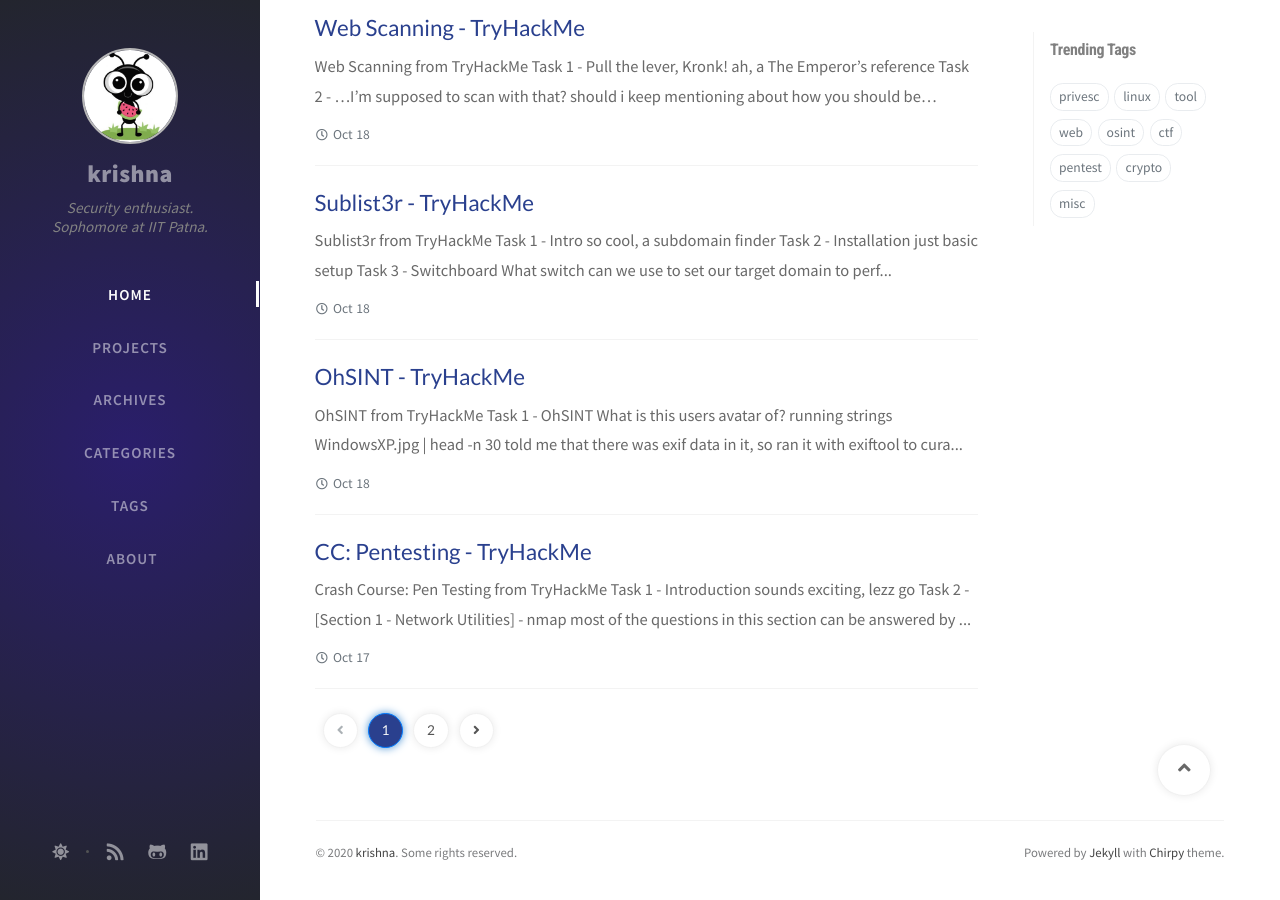
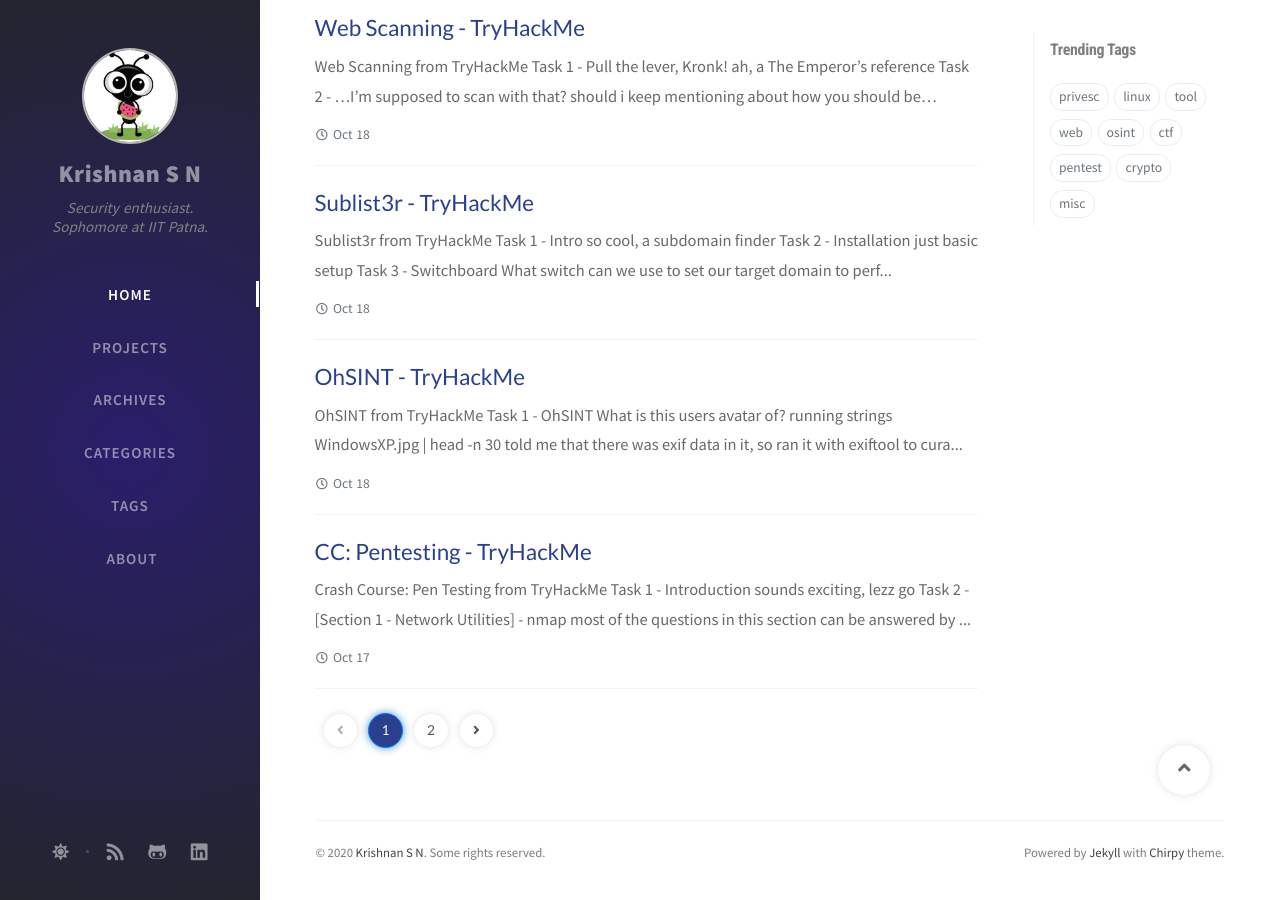
Before and after one commit to lordlabuckdas/lordlabuckdas.github.io, a Jekyll site: the page built from index.html, in a window 1280 px wide and 900 px high, scrolled down 1127 px. Built offline with Jekyll 4.4.1, drawn with Linux system fonts in a browser that asks for light colours; nearby versions of some CDN libraries; the list of posts is cut into pages by our own code; comment, search, counter and statistics services are not loaded.

Commit message:
ok going back to my full name

```diff
--- a/_config.yml
+++ b/_config.yml
@@ -8,7 +8,7 @@
 # jekyll-seo-tag settings › https://github.com/jekyll/jekyll-seo-tag/blob/master/docs/usage.md
 #--------------------------
 
-title: krishna                          # the main title
+title: Krishnan S N                          # the main title
 
 tagline: Security enthusiast. <br>Sophomore at IIT Patna.  # it will display as the sub-title
 
@@ -18,7 +18,7 @@ description: >-                        # used by seo meta and the atom feed
 # Replace with the website url, e.g. 'https://username.github.io'
 url: 'https://lordlabuckdas.github.io'
 
-author: SNK                  # change to your full name
+author: Krishnan S N                  # change to your full name
 
 avatar: /assets/img/sample/avatar.jpg   # support internet resources
 
@@ -29,7 +29,7 @@ twitter:
   username:             # change to your twitter username
 
 social:
-  name: krishna                  # it will shows as the copyright owner in Footer
+  name: Krishnan S N                  # it will shows as the copyright owner in Footer
   email:              # change to your email address
   links:
     # The first element serves as the copyright owner's link
```
